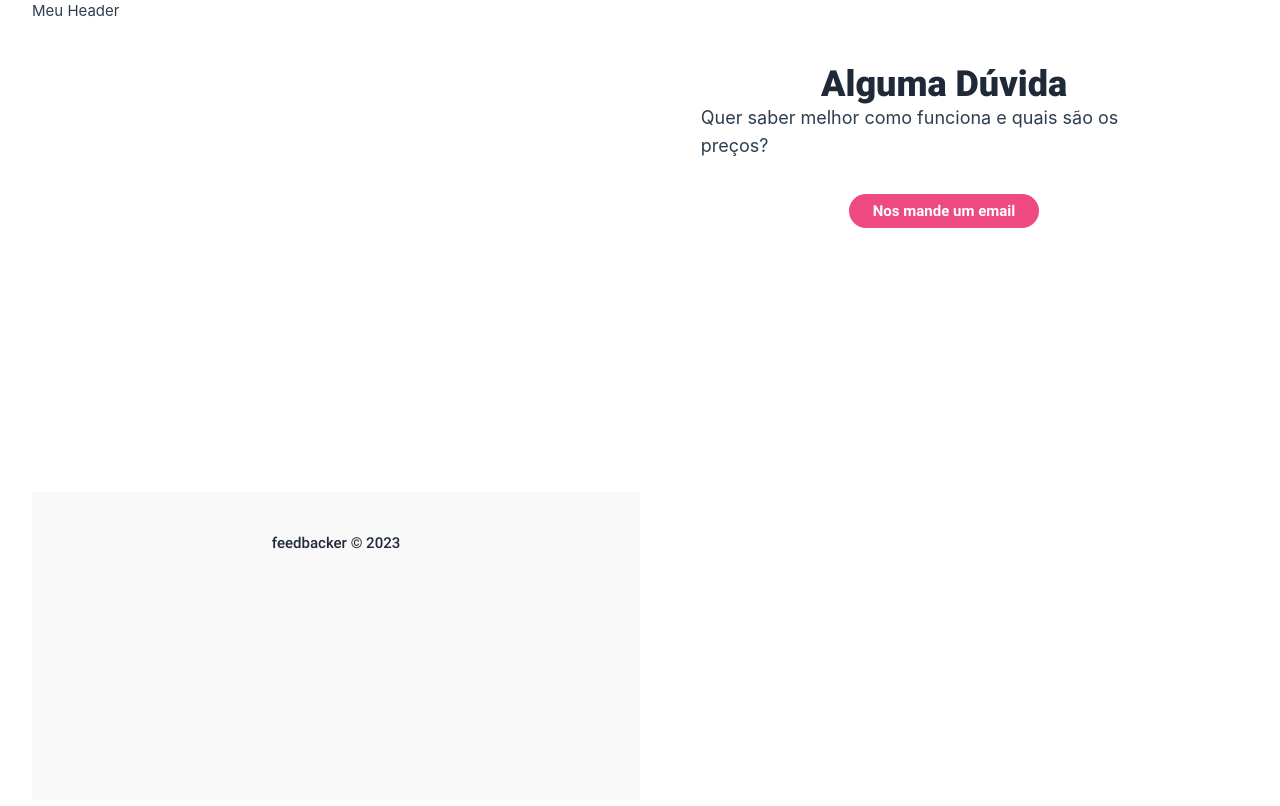
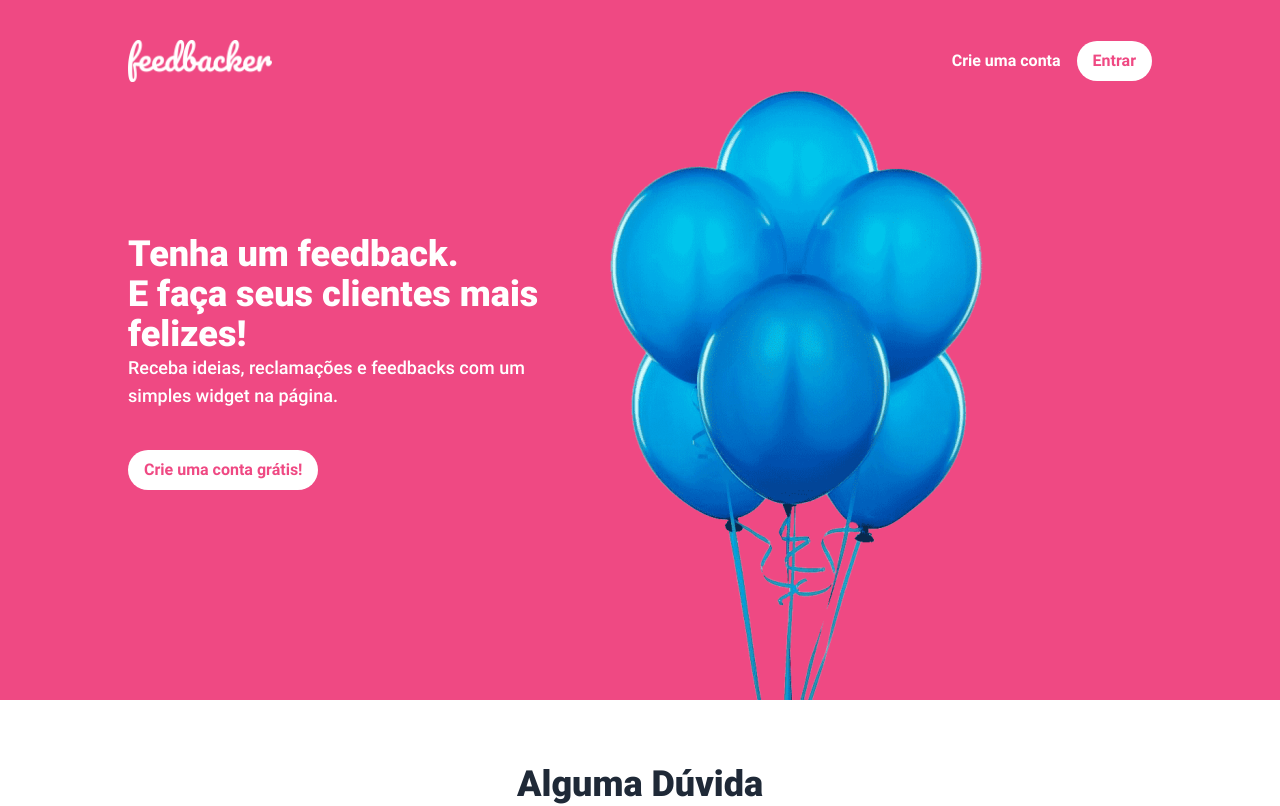
Before and after one commit to vitorAzevedo09/treinamento-vue-3, a Vue app in the folder dashboard/: page / in a window 1280 px wide. Shown: the top 806 px of the page. Built offline with nearby package versions, Linux system fonts and the light colour scheme.

Commit message:
Added modal factory and install tiny-emitter

```diff
--- a/dashboard/package.json
+++ b/dashboard/package.json
@@ -14,6 +14,7 @@
   },
   "dependencies": {
     "animate.css": "^4.1.1",
+    "tiny-emitter": "^2.1.0",
     "vue": "^3.3.4",
     "vue-router": "^4.2.5"
   },
--- a/dashboard/src/assets/css/base.css
+++ /dev/null
@@ -1,86 +0,0 @@
-/* color palette from <https://github.com/vuejs/theme> */
-:root {
-  --vt-c-white: #ffffff;
-  --vt-c-white-soft: #f8f8f8;
-  --vt-c-white-mute: #f2f2f2;
-
-  --vt-c-black: #181818;
-  --vt-c-black-soft: #222222;
-  --vt-c-black-mute: #282828;
-
-  --vt-c-indigo: #2c3e50;
-
-  --vt-c-divider-light-1: rgba(60, 60, 60, 0.29);
-  --vt-c-divider-light-2: rgba(60, 60, 60, 0.12);
-  --vt-c-divider-dark-1: rgba(84, 84, 84, 0.65);
-  --vt-c-divider-dark-2: rgba(84, 84, 84, 0.48);
-
-  --vt-c-text-light-1: var(--vt-c-indigo);
-  --vt-c-text-light-2: rgba(60, 60, 60, 0.66);
-  --vt-c-text-dark-1: var(--vt-c-white);
-  --vt-c-text-dark-2: rgba(235, 235, 235, 0.64);
-}
-
-/* semantic color variables for this project */
-:root {
-  --color-background: var(--vt-c-white);
-  --color-background-soft: var(--vt-c-white-soft);
-  --color-background-mute: var(--vt-c-white-mute);
-
-  --color-border: var(--vt-c-divider-light-2);
-  --color-border-hover: var(--vt-c-divider-light-1);
-
-  --color-heading: var(--vt-c-text-light-1);
-  --color-text: var(--vt-c-text-light-1);
-
-  --section-gap: 160px;
-}
-
-@media (prefers-color-scheme: dark) {
-  :root {
-    --color-background: var(--vt-c-black);
-    --color-background-soft: var(--vt-c-black-soft);
-    --color-background-mute: var(--vt-c-black-mute);
-
-    --color-border: var(--vt-c-divider-dark-2);
-    --color-border-hover: var(--vt-c-divider-dark-1);
-
-    --color-heading: var(--vt-c-text-dark-1);
-    --color-text: var(--vt-c-text-dark-2);
-  }
-}
-
-*,
-*::before,
-*::after {
-  box-sizing: border-box;
-  margin: 0;
-  font-weight: normal;
-}
-
-body {
-  min-height: 100vh;
-  color: var(--color-text);
-  background: var(--color-background);
-  transition:
-    color 0.5s,
-    background-color 0.5s;
-  line-height: 1.6;
-  font-family:
-    Inter,
-    -apple-system,
-    BlinkMacSystemFont,
-    'Segoe UI',
-    Roboto,
-    Oxygen,
-    Ubuntu,
-    Cantarell,
-    'Fira Sans',
-    'Droid Sans',
-    'Helvetica Neue',
-    sans-serif;
-  font-size: 15px;
-  text-rendering: optimizeLegibility;
-  -webkit-font-smoothing: antialiased;
-  -moz-osx-font-smoothing: grayscale;
-}
--- a/dashboard/src/assets/css/main.css
+++ /dev/null
@@ -1,35 +0,0 @@
-@import './base.css';
-
-#app {
-  max-width: 1280px;
-  margin: 0 auto;
-  padding: 2rem;
-
-  font-weight: normal;
-}
-
-a,
-.green {
-  text-decoration: none;
-  color: hsla(160, 100%, 37%, 1);
-  transition: 0.4s;
-}
-
-@media (hover: hover) {
-  a:hover {
-    background-color: hsla(160, 100%, 37%, 0.2);
-  }
-}
-
-@media (min-width: 1024px) {
-  body {
-    display: flex;
-    place-items: center;
-  }
-
-  #app {
-    display: grid;
-    grid-template-columns: 1fr 1fr;
-    padding: 0 2rem;
-  }
-}
--- a/dashboard/src/assets/css/tailwind.css
+++ b/dashboard/src/assets/css/tailwind.css
@@ -1,3 +1,4 @@
+/*! @import */
 @tailwind base;
 @tailwind components;
 @tailwind utilities;
--- /dev/null
+++ b/dashboard/src/components/ModalFactory/index.vue
@@ -0,0 +1,37 @@
+<template>
+  <teleport to="body">
+    <div v-if="state.isActive" @click="handleModalToogle({ status: false })"
+      class="fixed top-0 left-0 z-50 flex items-center justify-center w-full h-full bg-black bg-opacity-50">
+      <div
+        class="flex flex-col overflow-hidden bg-white rounded-lg animate__animated animate__fadeInDown animate__faster">
+        <div class="flex flex-col px-12 py-10 bg-white">
+          <component :is="state.component"></component>
+        </div>
+      </div>
+    </div>
+  </teleport>
+</template>
+<script lang="js">
+import { reactive } from 'vue';
+
+export default {
+  setup() {
+    const DEFAULT_WIDTH = 'w-3/4 lg:w-1/3'
+
+    const state = reactive({
+      isActive: false,
+      component: {},
+      props: {},
+      width: DEFAULT_WIDTH,
+    })
+
+    function handleModalToogle(status) {
+      return status
+    }
+    return {
+      handleModalToogle,
+      state
+    }
+  }
+}
+</script>
--- a/dashboard/src/main.js
+++ b/dashboard/src/main.js
@@ -1,5 +1,3 @@
-import './assets/css/main.css'
-
 import { createApp } from 'vue'
 import App from './App.vue'
 import router from './router'
--- a/dashboard/src/views/Home/CustomHeader.vue
+++ b/dashboard/src/views/Home/CustomHeader.vue
@@ -1,3 +1,59 @@
 <template>
-  <h1>Meu Header</h1>
+  <header class="header">
+    <div class="header-group">
+      <div class="flex items-center justify-between py-10">
+        <div class="w-28 lg:w-36">
+          <img src="../../assets/images/logo_white.png" alt="logo">
+        </div>
+        <div class="flex gap-2">
+          <button class="px-2 py-2 font-bold rounded-full text-white focus:outline-none">
+            Crie uma conta
+          </button>
+          <button class="px-4  p-2 font-bold bg-white rounded-full text-brand-main focus:outline-none">
+            Entrar
+          </button>
+        </div>
+      </div>
+      <div class="flex flex-col mt-28">
+        <h1 class="text-4xl font-black text-white">
+          Tenha um feedback. <br>
+          E faça seus clientes mais <br class="hidden lg:inline-block">
+          felizes!
+        </h1>
+        <p class="text-lg font-medium text-white">
+          Receba ideias, reclamações e feedbacks com um <br class="hidden lg:inline-block">
+          simples widget na página.
+        </p>
+        <div>
+          <button class="mt-10 px-4 p-2 font-bold bg-white rounded-full text-brand-main focus:outline-none">
+            Crie uma conta grátis!
+          </button>
+        </div>
+      </div>
+    </div>
+  </header>
 </template>
+<script lang="js">
+export default {
+
+}
+</script>
+<style lang="postcss" scoped>
+.header {
+  @apply bg-brand-main w-full flex justify-center;
+  height: 700px;
+}
+
+.header-group {
+  @apply flex flex-col w-4/5 max-w-6xl;
+}
+
+@media (min-width: 640px) {
+  .header-group {
+    background-image: url(../../assets/images/blue_balloons.png);
+    background-size: 628px;
+    background-position: 90% 100%;
+    background-repeat: no-repeat;
+  }
+}
+</style>
--- a/dashboard/src/views/Home/index.vue
+++ b/dashboard/src/views/Home/index.vue
@@ -6,7 +6,7 @@
   </div>
 </template>
 
-<script>
+<script lang="js">
 import { onMounted } from 'vue'
 import { useRouter } from 'vue-router'
 import CustomHeader from './CustomHeader.vue'
@@ -14,9 +14,7 @@ import Contact from './Contact.vue'
 export default {
   components: { CustomHeader, Contact },
   setup() {
-
     const router = useRouter();
-
     onMounted(() => {
       const token = window.localStorage.getItem("token")
       if (token) {
--- a/dashboard/tailwind.config.js
+++ b/dashboard/tailwind.config.js
@@ -12,6 +12,13 @@ module.exports = {
   theme: {
     extend: {
       colors: pallete
+    },
+    screens: {
+      sm: '640px',
+      md: '768px',
+      lg: '1024px',
+      xl: '1280px',
+      '2xl': '1536px'
     },
     accentColor: ({ theme }) => ({
       ...theme('colors'),
```
Also changed, not shown: 1 other file (tests, documents, lock files or other folders).
